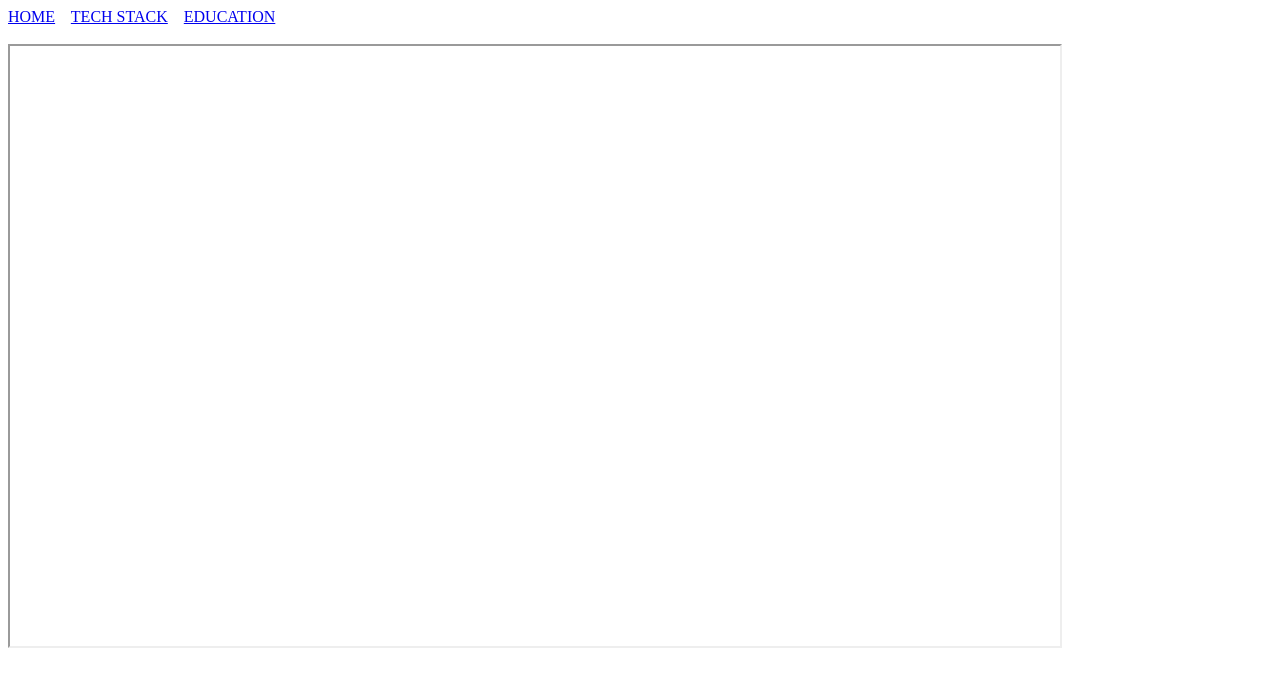
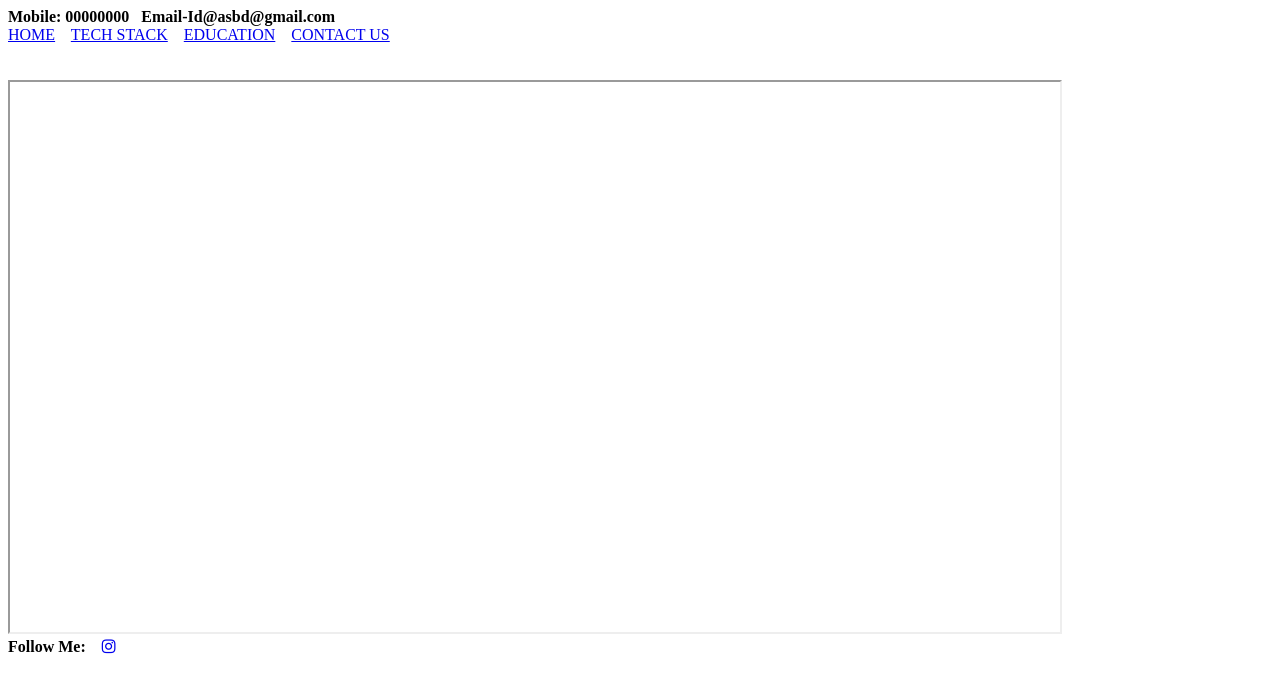
Before and after one commit to ShyamJogdand/my-profile, a plain HTML site: page index.html in a window 1280 px wide. Drawn offline with Linux system fonts and the light colour scheme.

Commit message:
added header and footer section
added header and footer section

```diff
--- a/index.html
+++ b/index.html
@@ -2,16 +2,40 @@
 <html>
   <head>
     <title>Index</title>
+    <!-- CDN Link -->
+    <link rel="stylesheet" href="https://cdnjs.cloudflare.com/ajax/libs/font-awesome/4.7.0/css/font-awesome.min.css">
   </head>
   <body>
-    <a href="home.html" target="myFrame">HOME</a>
+
+    <header>
+      <strong> Mobile: 00000000</strong>&nbsp;&nbsp;
+      <strong> Email-Id@asbd@gmail.com</strong>
+    </header>
+
+    <nav>
+
+      <a href="home.html" target="myFrame">HOME</a>
     &nbsp;&nbsp;
     <a href="techStack.html" target="myFrame">TECH STACK</a>
     &nbsp;&nbsp;
     <a href="education.html" target="myFrame">EDUCATION</a>
     &nbsp;&nbsp;
+    <a href="contactus.html" target="myFrame">CONTACT US</a>
+    &nbsp;&nbsp;
+
+    </nav>
+
+
     <br />
     <br />
-    <iframe width="1050" height="600" name="myFrame"></iframe>
+    <iframe width="1050" height="550" name="myFrame"></iframe>
+    <br>
+    <footer>
+      <strong> Follow Me: &nbsp;&nbsp;</strong>
+      <a href="https://www.instagram.com/" target="_blank"> <i class="fa fa-instagram" aria-hidden="true"></i> </a>
+
+
+    </footer>
+
   </body>
 </html>
```
Also changed, not shown: contactus.html (+4 -0 lines).
